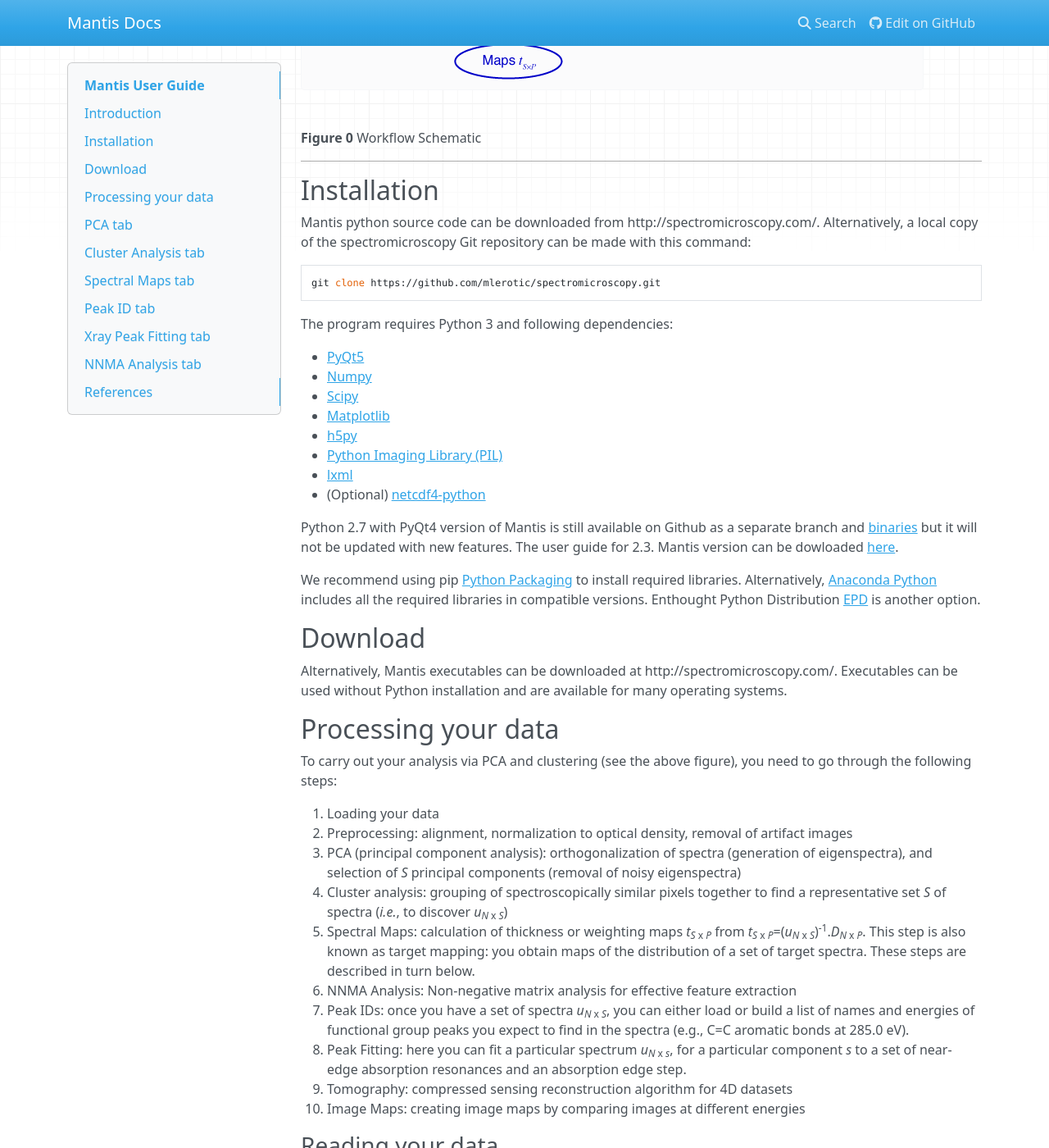
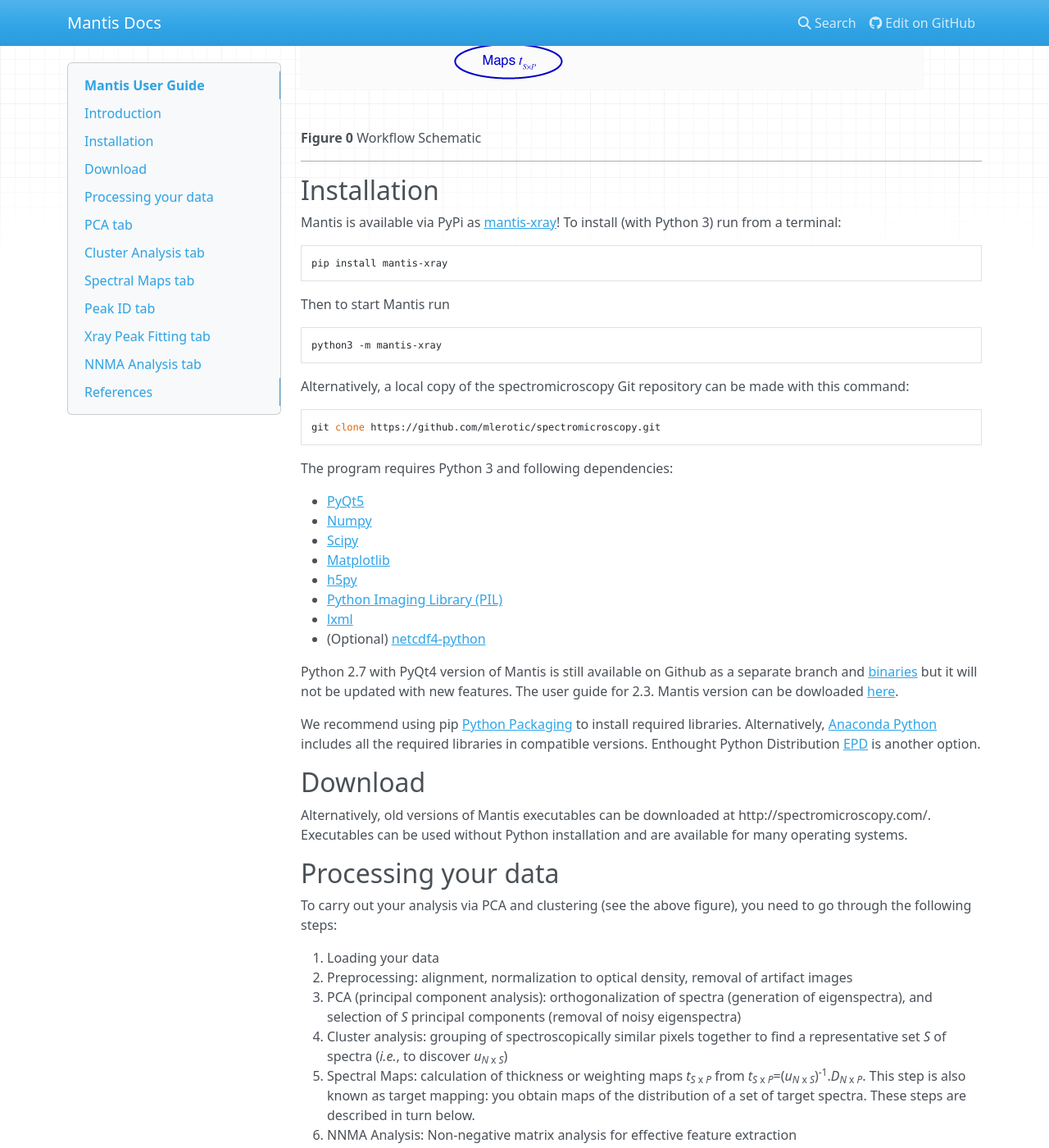
Before and after one commit to mlerotic/spectromicroscopy, an MkDocs documentation site: the page built from docs/index.md, in a window 1280 px wide and 1400 px high, scrolled down 1129 px. Shown: the whole window at 82% size. Built offline with MkDocs 1.6.1, drawn with Linux system fonts in a browser that asks for light colours; nearby versions of some CDN libraries.

Commit message:
add pip info

````diff
--- a/docs/index.md
+++ b/docs/index.md
@@ -16,7 +16,15 @@
 ----
 
 ## Installation
-Mantis python source code can be downloaded from http://spectromicroscopy.com/. Alternatively, a local copy of the spectromicroscopy Git repository can be made with this command:
+Mantis is available via PyPi as [mantis-xray](https://pypi.org/project/mantis-xray/)! To install (with Python 3) run from a terminal:
+```
+pip install mantis-xray
+```
+Then to start Mantis run
+```
+python3 -m mantis-xray
+```
+Alternatively, a local copy of the spectromicroscopy Git repository can be made with this command:
 ```
 git clone https://github.com/mlerotic/spectromicroscopy.git
 ```
@@ -37,7 +45,7 @@
 We recommend using pip [Python Packaging](https://packaging.python.org/tutorials/installing-packages/) to install required libraries. Alternatively, [Anaconda Python](http://docs.continuum.io/anaconda/)  includes all the required libraries in compatible versions. Enthought Python Distribution [EPD](http://www.enthought.com/products/epd.php) is another option.
 
 ## Download
-Alternatively, Mantis executables can be downloaded at http://spectromicroscopy.com/. Executables can be used without Python installation and are available for many operating systems.
+Alternatively, old versions of Mantis executables can be downloaded at http://spectromicroscopy.com/. Executables can be used without Python installation and are available for many operating systems.
 
 
 ## Processing your data
````
